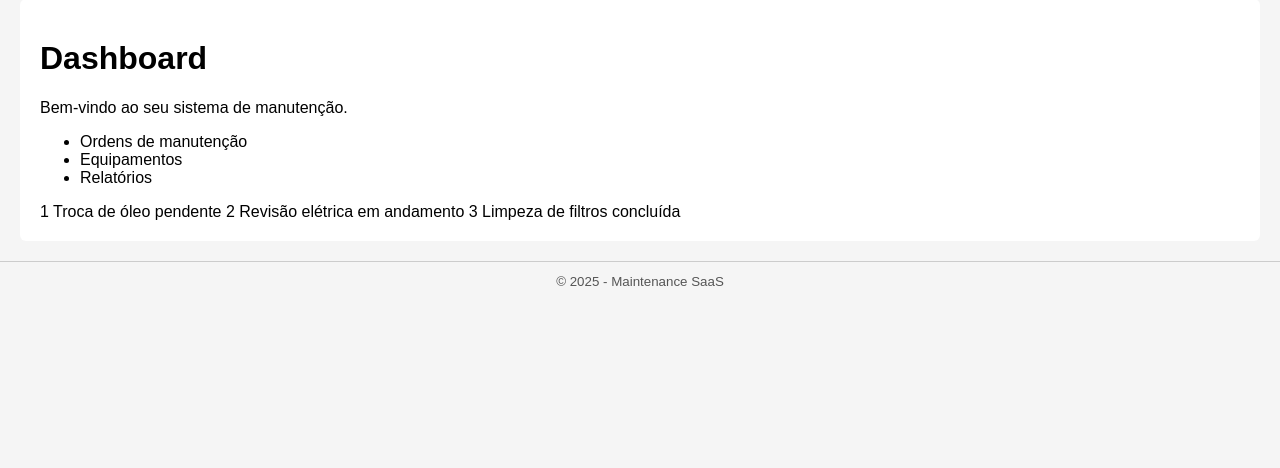
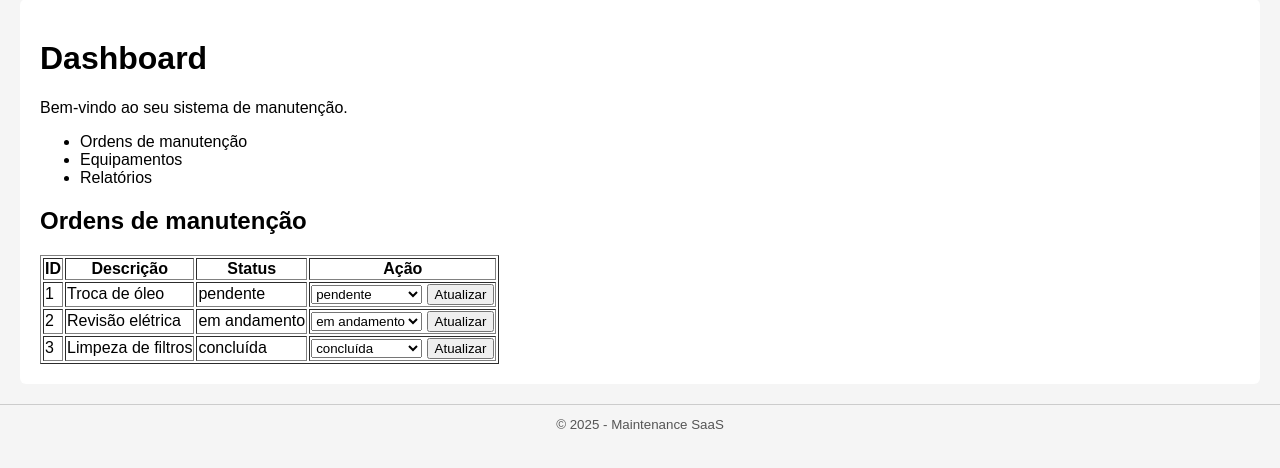
Before and after one commit to PortoVinicius/maintenance-saas, a FastAPI app: page / in a window 1280 px wide. Shown: the part 149-617 px from the top of the page. Run offline with FastAPI, Linux system fonts and the light colour scheme.

Commit message:
Dashboard interativo, mesmo sem banco

```diff
--- a/app/api/web/dashboard.py
+++ b/app/api/web/dashboard.py
@@ -1,6 +1,6 @@
 import logging
-from fastapi import APIRouter, Request
-from fastapi.responses import HTMLResponse
+from fastapi import APIRouter, Request, Form
+from fastapi.responses import HTMLResponse, RedirectResponse
 from fastapi.templating import Jinja2Templates
 
 router = APIRouter()
@@ -28,3 +28,14 @@ def dashboard(request: Request):
             "orders": fake_orders
         }
     )
+
+# Rota para atualizar status
+@router.post("/update-status")
+def update_status(order_id: int = Form(...), new_status: str = Form(...)):
+    for order in fake_orders:
+        if order["id"] == order_id:
+            old_status = order["status"]
+            order["status"] = new_status
+            logger.info(f"Ordem {order_id} atualizada: {old_status} -> {new_status}")
+            break
+    return RedirectResponse(url="/", status_code=303)  # volta para o dashboard
--- a/app/templates/dashboard.html
+++ b/app/templates/dashboard.html
@@ -15,13 +15,38 @@ Dashboard | Maintenance SaaS
     <li>Relatórios</li>
 </ul>
 
+        <h2>Ordens de manutenção</h2>
+<table border="1">
+    <thead>
+        <tr>
+            <th>ID</th>
+            <th>Descrição</th>
+            <th>Status</th>
+            <th>Ação</th>
+        </tr>
+    </thead>
+    <tbody>
         {% for order in orders %}
         <tr>
             <td>{{ order.id }}</td>
             <td>{{ order.descricao }}</td>
             <td>{{ order.status }}</td>
+            <td>
+                <form method="post" action="/update-status">
+                    <input type="hidden" name="order_id" value="{{ order.id }}">
+                    <select name="new_status">
+                        <option value="pendente" {% if order.status == "pendente" %}selected{% endif %}>pendente</option>
+                        <option value="em andamento" {% if order.status == "em andamento" %}selected{% endif %}>em andamento</option>
+                        <option value="concluída" {% if order.status == "concluída" %}selected{% endif %}>concluída</option>
+                    </select>
+                    <button type="submit">Atualizar</button>
+                </form>
+            </td>
         </tr>
         {% endfor %}
+    </tbody>
+</table>
+
 
 {{ message }}
 {% endblock %}
--- a/requirements.txt
+++ b/requirements.txt
@@ -4,3 +4,4 @@ pydantic==2.12.5
 pydantic-settings==2.12.0
 python-dotenv==1.2.1
 jinja2==3.1.4
+python-multipart
```
Lines whose indentation alone changed are shown as unchanged.
